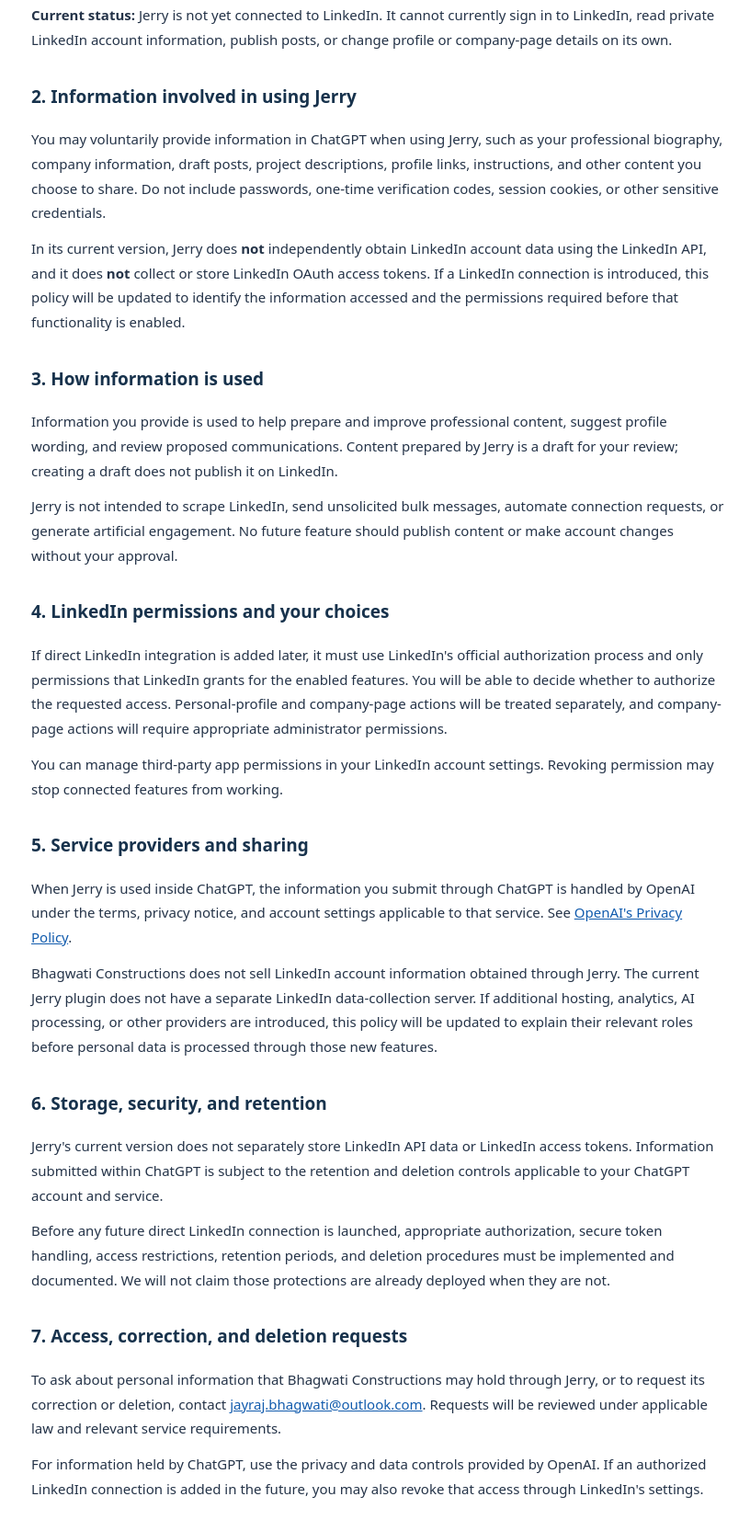
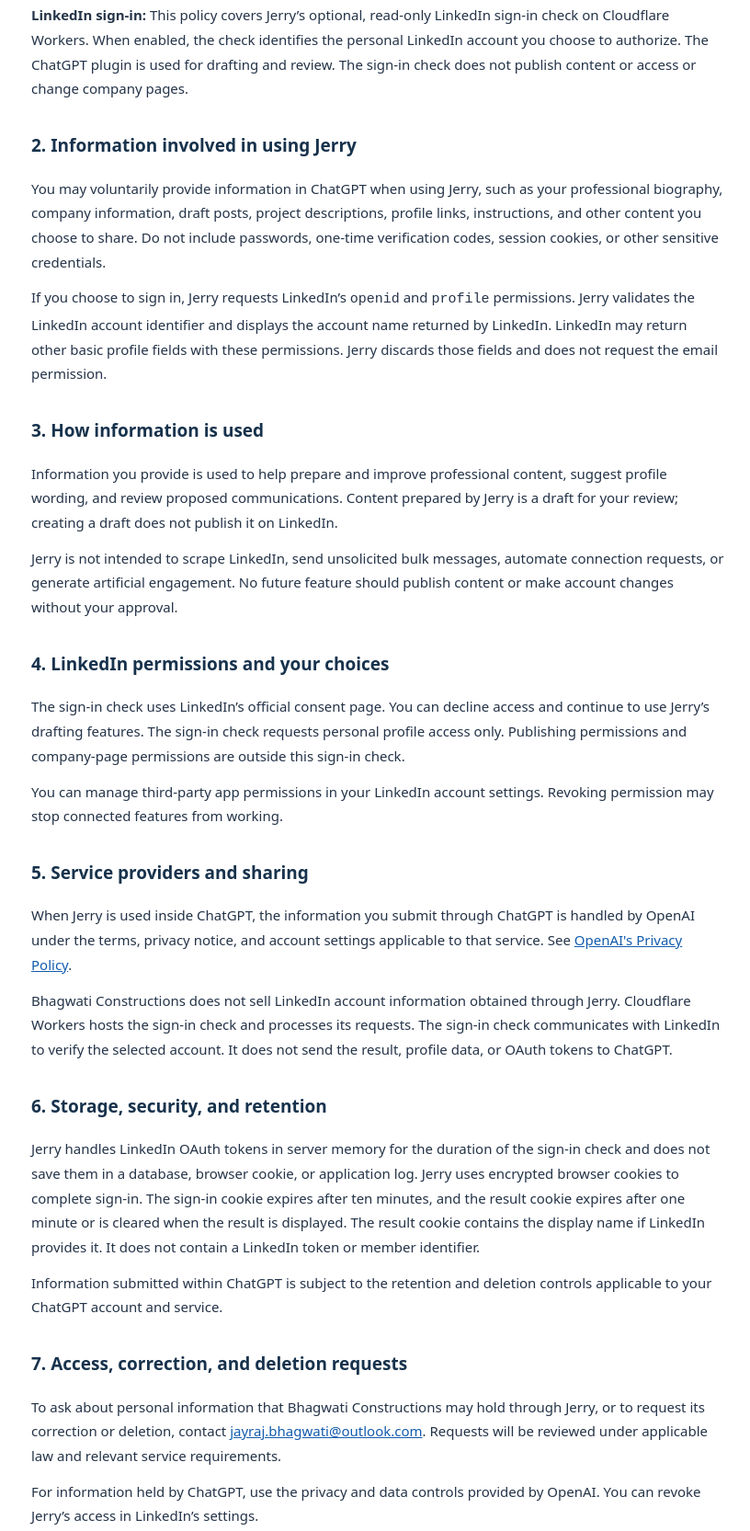
Before and after one commit to formusic7982-ui/jerry-privacy-policy, a plain HTML site: page index.html in a window 1280 px wide. Shown: the part 484-2149 px from the top of the page at 92% size, without its empty margins (229-1045 px from the left). Drawn offline with Linux system fonts and the light colour scheme.

Commit message:
Document Jerry’s read-only LinkedIn sign-in

```diff
--- a/index.html
+++ b/index.html
@@ -2,25 +2,25 @@
 <p><strong>Operated by:</strong> Bhagwati Constructions<br><strong>Effective date:</strong> 15 November 2026<br><strong>Contact email:</strong> <a href="mailto:jayraj.bhagwati@outlook.com">jayraj.bhagwati@outlook.com</a></p>
 <h2>1. About Jerry and this policy</h2>
 <p>Jerry is a private professional-content assistant developed for Bhagwati Constructions. It is intended to help an authorized user draft and review LinkedIn content for their personal profile and company page. This policy describes how information is handled in connection with Jerry. It does not cover all other business activities of Bhagwati Constructions.</p>
-<p><strong>Current status:</strong> Jerry is not yet connected to LinkedIn. It cannot currently sign in to LinkedIn, read private LinkedIn account information, publish posts, or change profile or company-page details on its own.</p>
+<p><strong>LinkedIn sign-in:</strong> This policy covers Jerry’s optional, read-only LinkedIn sign-in check on Cloudflare Workers. When enabled, the check identifies the personal LinkedIn account you choose to authorize. The ChatGPT plugin is used for drafting and review. The sign-in check does not publish content or access or change company pages.</p>
 <h2>2. Information involved in using Jerry</h2>
 <p>You may voluntarily provide information in ChatGPT when using Jerry, such as your professional biography, company information, draft posts, project descriptions, profile links, instructions, and other content you choose to share. Do not include passwords, one-time verification codes, session cookies, or other sensitive credentials.</p>
-<p>In its current version, Jerry does <strong>not</strong> independently obtain LinkedIn account data using the LinkedIn API, and it does <strong>not</strong> collect or store LinkedIn OAuth access tokens. If a LinkedIn connection is introduced, this policy will be updated to identify the information accessed and the permissions required before that functionality is enabled.</p>
+<p>If you choose to sign in, Jerry requests LinkedIn’s <code>openid</code> and <code>profile</code> permissions. Jerry validates the LinkedIn account identifier and displays the account name returned by LinkedIn. LinkedIn may return other basic profile fields with these permissions. Jerry discards those fields and does not request the email permission.</p>
 <h2>3. How information is used</h2>
 <p>Information you provide is used to help prepare and improve professional content, suggest profile wording, and review proposed communications. Content prepared by Jerry is a draft for your review; creating a draft does not publish it on LinkedIn.</p>
 <p>Jerry is not intended to scrape LinkedIn, send unsolicited bulk messages, automate connection requests, or generate artificial engagement. No future feature should publish content or make account changes without your approval.</p>
 <h2>4. LinkedIn permissions and your choices</h2>
-<p>If direct LinkedIn integration is added later, it must use LinkedIn's official authorization process and only permissions that LinkedIn grants for the enabled features. You will be able to decide whether to authorize the requested access. Personal-profile and company-page actions will be treated separately, and company-page actions will require appropriate administrator permissions.</p>
+<p>The sign-in check uses LinkedIn’s official consent page. You can decline access and continue to use Jerry’s drafting features. The sign-in check requests personal profile access only. Publishing permissions and company-page permissions are outside this sign-in check.</p>
 <p>You can manage third-party app permissions in your LinkedIn account settings. Revoking permission may stop connected features from working.</p>
 <h2>5. Service providers and sharing</h2>
 <p>When Jerry is used inside ChatGPT, the information you submit through ChatGPT is handled by OpenAI under the terms, privacy notice, and account settings applicable to that service. See <a href="https://openai.com/policies/privacy-policy/">OpenAI's Privacy Policy</a>.</p>
-<p>Bhagwati Constructions does not sell LinkedIn account information obtained through Jerry. The current Jerry plugin does not have a separate LinkedIn data-collection server. If additional hosting, analytics, AI processing, or other providers are introduced, this policy will be updated to explain their relevant roles before personal data is processed through those new features.</p>
+<p>Bhagwati Constructions does not sell LinkedIn account information obtained through Jerry. Cloudflare Workers hosts the sign-in check and processes its requests. The sign-in check communicates with LinkedIn to verify the selected account. It does not send the result, profile data, or OAuth tokens to ChatGPT.</p>
 <h2>6. Storage, security, and retention</h2>
-<p>Jerry's current version does not separately store LinkedIn API data or LinkedIn access tokens. Information submitted within ChatGPT is subject to the retention and deletion controls applicable to your ChatGPT account and service.</p>
-<p>Before any future direct LinkedIn connection is launched, appropriate authorization, secure token handling, access restrictions, retention periods, and deletion procedures must be implemented and documented. We will not claim those protections are already deployed when they are not.</p>
+<p>Jerry handles LinkedIn OAuth tokens in server memory for the duration of the sign-in check and does not save them in a database, browser cookie, or application log. Jerry uses encrypted browser cookies to complete sign-in. The sign-in cookie expires after ten minutes, and the result cookie expires after one minute or is cleared when the result is displayed. The result cookie contains the display name if LinkedIn provides it. It does not contain a LinkedIn token or member identifier.</p>
+<p>Information submitted within ChatGPT is subject to the retention and deletion controls applicable to your ChatGPT account and service.</p>
 <h2>7. Access, correction, and deletion requests</h2>
 <p>To ask about personal information that Bhagwati Constructions may hold through Jerry, or to request its correction or deletion, contact <a href="mailto:jayraj.bhagwati@outlook.com">jayraj.bhagwati@outlook.com</a>. Requests will be reviewed under applicable law and relevant service requirements.</p>
-<p>For information held by ChatGPT, use the privacy and data controls provided by OpenAI. If an authorized LinkedIn connection is added in the future, you may also revoke that access through LinkedIn's settings.</p>
+<p>For information held by ChatGPT, use the privacy and data controls provided by OpenAI. You can revoke Jerry’s access in LinkedIn’s settings.</p>
 <h2>8. Third-party websites</h2>
 <p>LinkedIn and ChatGPT are separate services with their own terms and privacy practices. For more information about LinkedIn, see <a href="https://www.linkedin.com/legal/privacy-policy">LinkedIn's Privacy Policy</a>. Links to other websites are governed by those sites' own policies.</p>
 <h2>9. Updates to this policy</h2>
```
